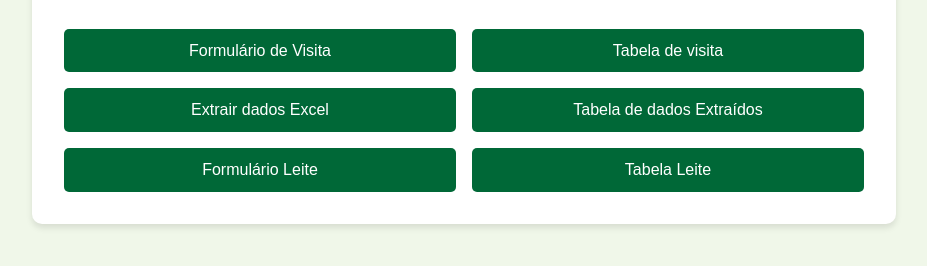
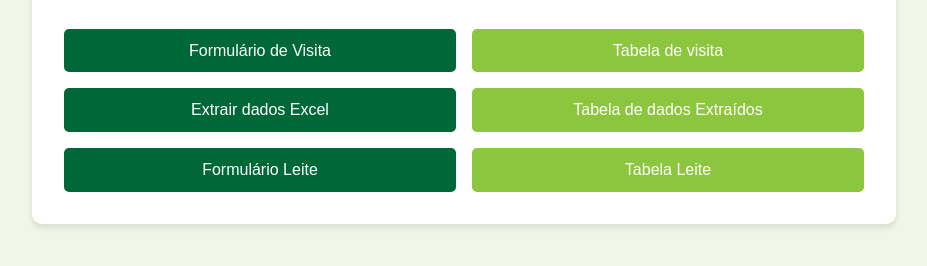
Before and after one commit to Mauthope/agendavisita, a plain HTML site: page index.html in a window 1280 px wide. Shown: the part 420-686 px from the top of the page, without its empty margins (176-1103 px from the left). Drawn offline with Linux system fonts and the light colour scheme.

Commit message:
Update index.html

```diff
--- a/index.html
+++ b/index.html
@@ -72,8 +72,15 @@
     }
 
     .button:hover {
+      transform: translateY(-3px);
+    }
+
+    .button-right {
       background-color: var(--secondary-color);
-      transform: translateY(-3px);
+    }
+
+    .button-right:hover {
+      background-color: #a7db5b;
     }
 
     @media (max-width: 600px) {
@@ -90,15 +97,15 @@
     <div class="button-container">
       <div class="button-pair">
         <a href="https://mauthope.github.io/Angelina/" target="_blank" class="button">Formulário de Visita</a>
-        <a href="https://docs.google.com/spreadsheets/d/1F-BudKkExs65hQuWLNQN3UPrl_J0xP0Uf4fF0piijL4/edit?usp=sharing" target="_blank" class="button">Tabela de visita</a>
+        <a href="https://docs.google.com/spreadsheets/d/1F-BudKkExs65hQuWLNQN3UPrl_J0xP0Uf4fF0piijL4/edit?usp=sharing" target="_blank" class="button button-right">Tabela de visita</a>
       </div>
       <div class="button-pair">
         <a href="https://mauthope.github.io/extracaoteste/" target="_blank" class="button">Extrair dados Excel</a>
-        <a href="https://docs.google.com/spreadsheets/d/1gpgYrvpDkclasMPR3CLRSZ3cx2CSHWVlpSf0NcG40wA/edit?usp=sharing" target="_blank" class="button">Tabela de dados Extraídos</a>
+        <a href="https://docs.google.com/spreadsheets/d/1gpgYrvpDkclasMPR3CLRSZ3cx2CSHWVlpSf0NcG40wA/edit?usp=sharing" target="_blank" class="button button-right">Tabela de dados Extraídos</a>
       </div>
       <div class="button-pair">
-        <a href="https://mauthope.github.io/leite/" target="_blank" class="button">Formulário Leite</a>
-        <a href="https://docs.google.com/spreadsheets/d/1ysRrJUGmRdhtdDnIYnfgqjjHlOKJcfs-ZaluszchxAw/edit?usp=sharing" target="_blank" class="button">Tabela Leite</a>
+        <a href="https://mauthope.github.io/Angelina/" target="_blank" class="button">Formulário Leite</a>
+        <a href="https://mauthope.github.io/Angelina/" target="_blank" class="button button-right">Tabela Leite</a>
       </div>
     </div>
   </div>
```
